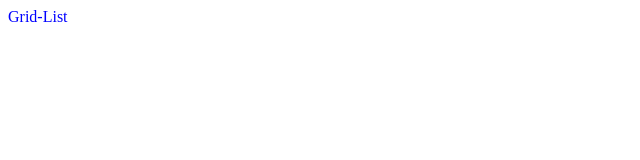
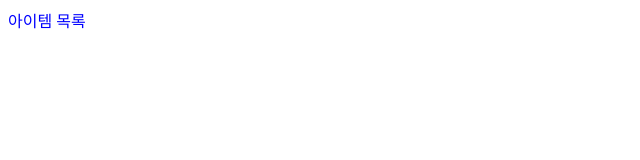
Before and after one commit to sungyun6789/item-list, a React (Create React App) app: page / in a window 1280 px wide. Shown: the top 160 px of the page, without its empty margins (0-640 px from the left). Built offline with nearby package versions, Linux system fonts and the light colour scheme; the HTML template or start-up script is replaced by a standard one.

Commit message:
grid-list setting

```diff
--- a/package.json
+++ b/package.json
@@ -6,11 +6,13 @@
     "@testing-library/jest-dom": "^5.11.4",
     "@testing-library/react": "^11.1.0",
     "@testing-library/user-event": "^12.1.10",
+    "@types/axios": "^0.14.0",
     "@types/jest": "^26.0.15",
     "@types/node": "^12.0.0",
     "@types/react": "^17.0.2",
     "@types/react-dom": "^17.0.0",
     "@types/styled-components": "^5.1.7",
+    "axios": "^0.21.1",
     "node-sass": "^5.0.0",
     "react": "^17.0.1",
     "react-dom": "^17.0.1",
--- a/src/App.tsx
+++ b/src/App.tsx
@@ -1,8 +1,13 @@
 import React from "react";
+import ItemList from "./component/ItemList";
 import "./styles/App.scss";
 
 const App: React.FC = () => {
-  return <div>Grid-List</div>;
+  return (
+    <div>
+      <ItemList />
+    </div>
+  );
 };
 
 export default App;
--- /dev/null
+++ b/src/component/ItemList.tsx
@@ -0,0 +1,8 @@
+import React from "react";
+import axios from "axios";
+
+const ItemList: React.FC = () => {
+  return <div>아이템 목록</div>;
+};
+
+export default ItemList;
```
Also changed, not shown: 1 other file (tests, documents, lock files or other folders).
